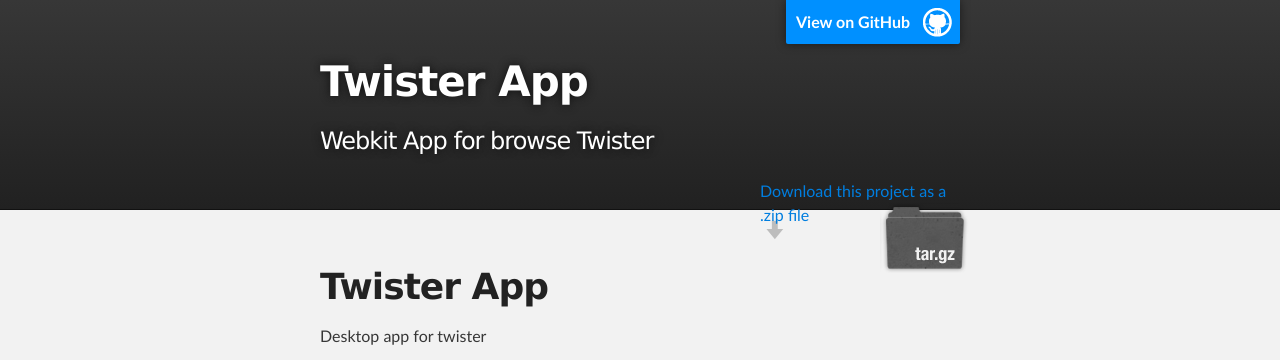
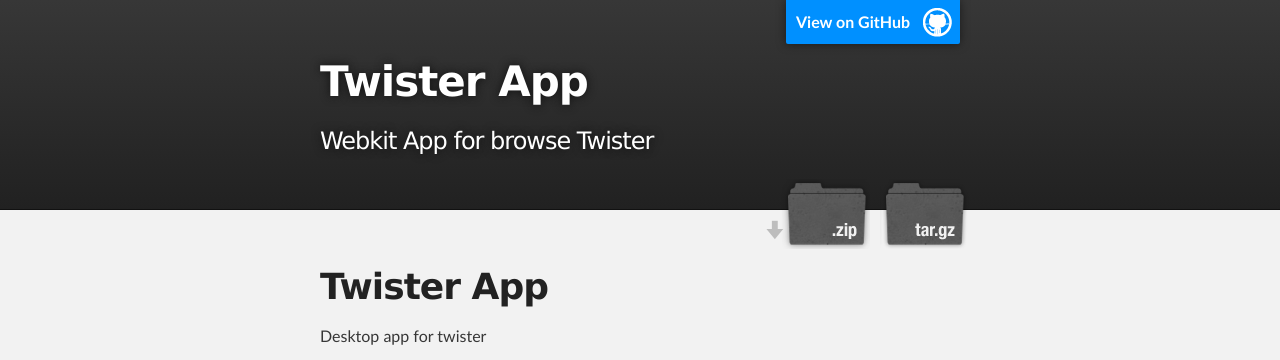
Before and after one commit to iShift/twister-webkit, a plain HTML site: page index.html in a window 1280 px wide. Shown: the top 360 px of the page. Drawn offline with Linux system fonts and the light colour scheme.

Commit message:
Update index.html

```diff
--- a/index.html
+++ b/index.html
@@ -22,8 +22,8 @@
           <h2 id="project_tagline">Webkit App for browse Twister</h2>
 
             <section id="downloads">
-              <a  href="https://github.com/iShift/twister-webkit/releases">Download this project as a .zip file</a>
-              <a class="tar_download_link" href="https://github.com/iShift/twister-webkit/releases">Download this project as a tar.gz file</a>
+              <a  class="tar_download_link" href="https://github.com/iShift/twister-webkit/releases">Download this project as a .zip file</a>
+              <a class="zip_download_link" href="https://github.com/iShift/twister-webkit/releases">Download this project as a tar.gz file</a>
             </section>
         </header>
     </div>
```
